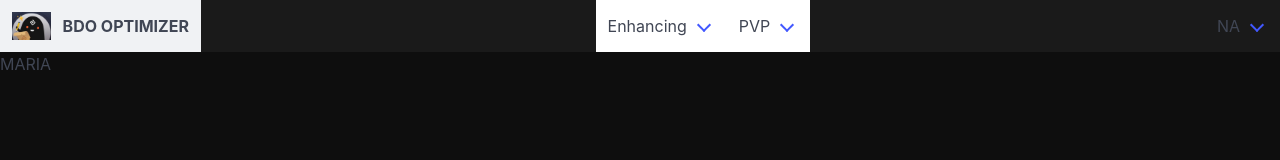
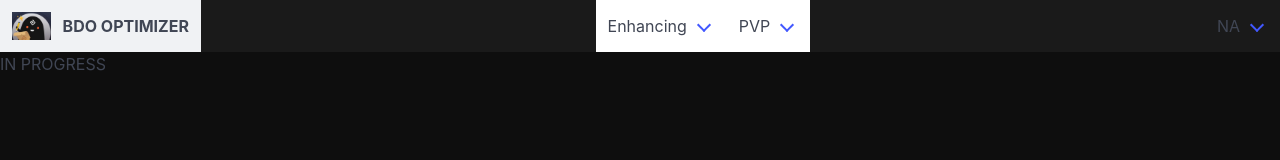
Before and after one commit to Zelsama/DOWN_ATTACK, a Vue app in the folder BDOOPT_VUE/bdo-optimizer-temp/: page /combo-builder in a window 1280 px wide. Shown: the top 160 px of the page. Built offline with nearby package versions, Linux system fonts and the light colour scheme.

Commit message:
Ultima alteração

```diff
--- a/BDOOPT_VUE/bdo-optimizer-temp/src/views/ComboBuilderView.vue
+++ b/BDOOPT_VUE/bdo-optimizer-temp/src/views/ComboBuilderView.vue
@@ -1,5 +1,5 @@
 <template>
-  <h1>MARIA</h1>
+  <h1>IN PROGRESS</h1>
 </template>
 
 <script>
```
